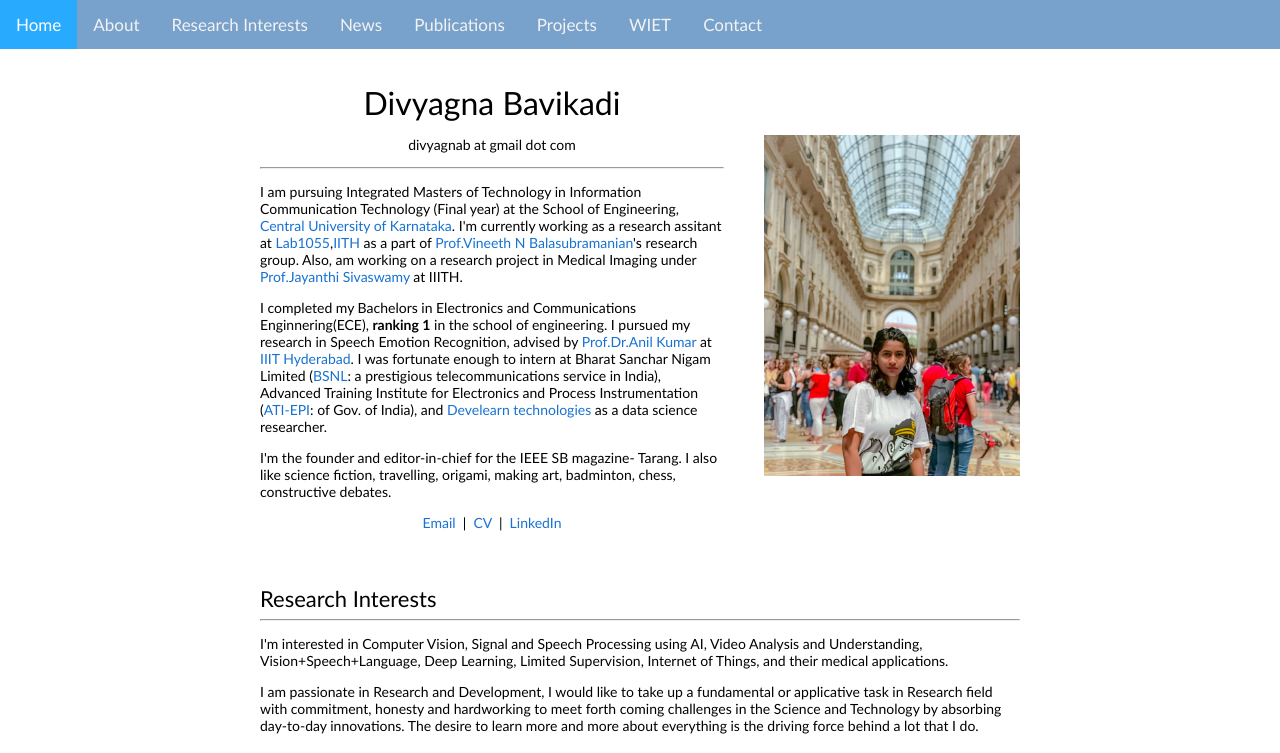
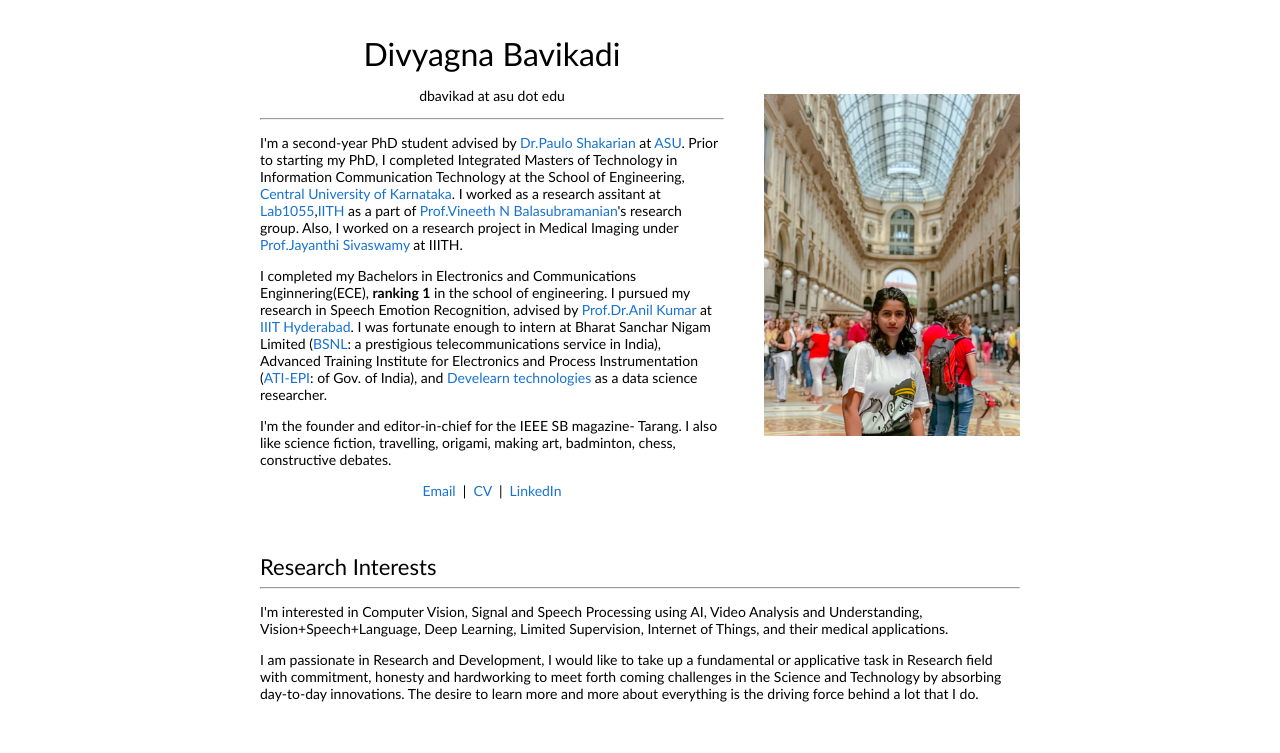
Before and after one commit to DivyagnaB/home, a plain HTML site: page index.html in a window 1280 px wide. Shown: the top 753 px of the page. Drawn offline with Linux system fonts and the light colour scheme.

Commit message:
Update index.html

```diff
--- a/index.html
+++ b/index.html
@@ -51,7 +51,7 @@ body {
 </head>
 
 <body>
-	<div class="topnav">
+<!--	<div class="topnav">
   <a class="active" href="#home">Home</a>
 <a href="#about">About</a>
 		<a href="#about">Research Interests</a>
@@ -59,7 +59,7 @@ body {
 		<a href="#news">Publications</a>
 		<a href="#news">Projects</a>
 		<a href="#news">WIET</a>
-  <a href="#contact">Contact</a>
+  <a href="#contact">Contact</a> -->
 
 </div>
   <table style="width:100%;max-width:800px;border:0px;border-spacing:0px;border-collapse:separate;margin-right:auto;margin-left:auto;"><tbody>
@@ -70,12 +70,13 @@ body {
             <td style="padding:2.5%;width:63%;vertical-align:middle">
               <p style="text-align:center">
                 <name>Divyagna Bavikadi</name>
-		      <p style="text-align:center">divyagnab at gmail dot com</p>
+		      <p style="text-align:center">dbavikad at asu dot edu</p>
               </p>
 		    <hr>
-              <p>I am pursuing Integrated Masters of Technology in Information Communication Technology (Final year) at the School of Engineering,<a href="https://www.cuk.ac.in/#/home"> Central University of Karnataka</a>.
-		 I'm currently working as a research assitant at <a href="https://lab1055.github.io/">Lab1055</a>,<a href="https://www.iith.ac.in/">IITH</a> as a part of <a href="https://www.iith.ac.in/~vineethnb/index.html">Prof.Vineeth N Balasubramanian</a>'s research group.
-		      Also, am working on a research project in Medical Imaging under <a href="https://www.iiit.ac.in/people/faculty/jsivaswamy/">Prof.Jayanthi Sivaswamy</a> at IIITH.
+              <p>I'm a second-year PhD student advised by <a href="https://labs.engineering.asu.edu/labv2/about-paulo-shakarian/"> Dr.Paulo Shakarian  </a> at <a href='https://www.asu.edu/'>ASU</a>.
+		      Prior to starting my PhD, I completed Integrated Masters of Technology in Information Communication Technology at the School of Engineering,<a href="https://www.cuk.ac.in/#/home"> Central University of Karnataka</a>.
+		 I worked as a research assitant at <a href="https://lab1055.github.io/">Lab1055</a>,<a href="https://www.iith.ac.in/">IITH</a> as a part of <a href="https://www.iith.ac.in/~vineethnb/index.html">Prof.Vineeth N Balasubramanian</a>'s research group.
+		      Also, I worked on a research project in Medical Imaging under <a href="https://www.iiit.ac.in/people/faculty/jsivaswamy/">Prof.Jayanthi Sivaswamy</a> at IIITH.
               </p>
 
               <p>
@@ -222,7 +223,7 @@ protocol flow which is also designed from scratch. The accuracy against the test
         </td>
           </tr>
 		   <tr>
-
+	<!--
       <td width="25%"><img src="images/music.jpg" alt="3DSP" width="250" height="130" style="border-style: none">
       <td valign="top" width="75%">
       <a href="#">
@@ -240,7 +241,7 @@ protocol flow which is also designed from scratch. The accuracy against the test
 		  </td>
           </tr>
 			   <tr>
-
+		   -->
       <td width="25%"><img src="images/brain.jpg" alt="3DSP" width="250" height="130" style="border-style: none">
       <td valign="top" width="75%">
       <a href="#">
```
